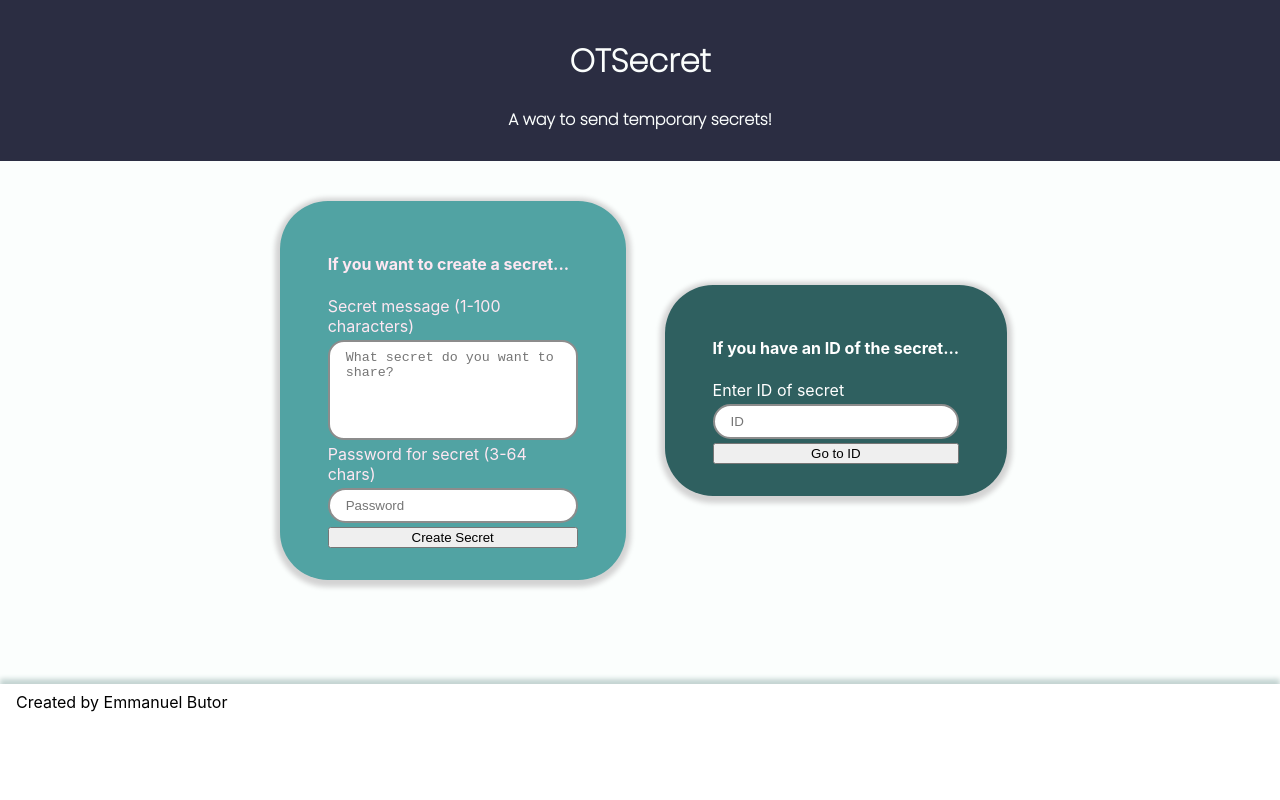
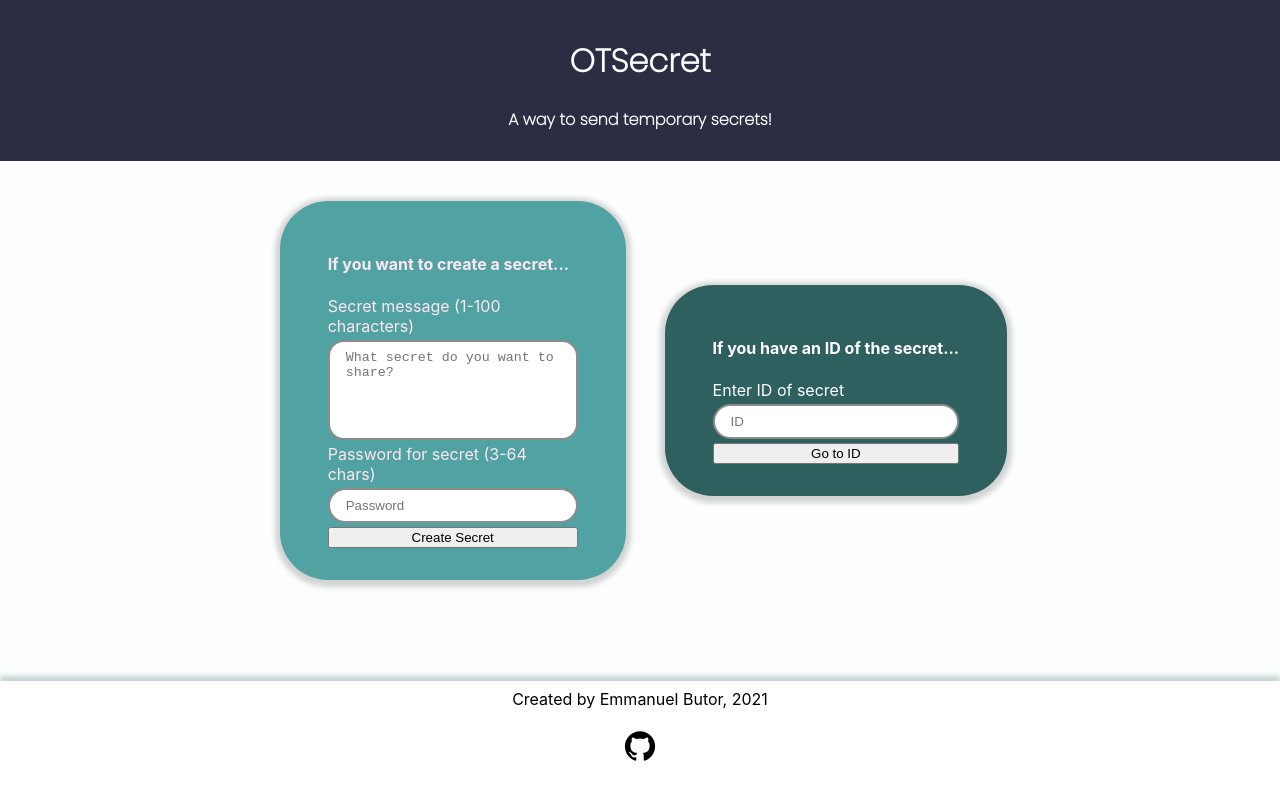
Before and after one commit to Emman-B/OTSecret, a React (Create React App) app in the folder frontend/: page /#/ in a window 1280 px wide. Built offline with nearby package versions, Linux system fonts and the light colour scheme.

Commit message:
Added some footer styling and a link to repo

```diff
--- a/frontend/public/index.html
+++ b/frontend/public/index.html
@@ -18,6 +18,9 @@
       work correctly both with client-side routing and a non-root public URL.
       Learn how to configure a non-root public URL by running `npm run build`.
     -->
+
+    <!-- Devicon for Icons -->
+    <link rel="stylesheet" href="https://cdn.jsdelivr.net/gh/devicons/devicon@v2.13.0/devicon.min.css">
     <title>OTSecret</title>
   </head>
   <body>
--- a/frontend/src/App.css
+++ b/frontend/src/App.css
@@ -96,6 +96,36 @@ textarea:focus {
 
     padding: 0.5rem 1rem;
 
+    text-align: center;
+
     background-color: hsl(0, 0%, 100%);
     box-shadow: 0px -5px 5px 0px hsl(175, 15%, 80%);
 }
+
+a.app-footer-icon {
+    position: relative;
+
+    text-decoration: none;
+    font-size: xx-large;
+    color: black;
+    margin: 1rem;
+    padding: 0.25rem;
+    display: inline-block;
+    overflow: hidden;
+}
+
+a.app-footer-icon::after {
+    content: '';
+    position: absolute;
+    left: 0;
+    bottom: 0;
+    border-bottom: 2px solid black;
+    width: 100%;
+
+    transform: scaleX(0);
+    transition: transform 0.2s ease;
+}
+
+a.app-footer-icon:hover::after {
+    transform: scaleX(1);
+}
--- a/frontend/src/App.js
+++ b/frontend/src/App.js
@@ -34,7 +34,10 @@ function App() {
 
                 {/* Footer */}
                 <footer className='app-footer'>
-                    <span>Created by Emmanuel Butor</span>
+                    <div>Created by Emmanuel Butor, 2021</div>
+                    <a target='_blank' className='app-footer-icon' href='https://github.com/Emman-B/OTSecret/' rel='noreferrer noopener'>
+                        <i className='devicon-github-original'></i>
+                    </a>
                 </footer>
             </div>
         </HashRouter>
```
